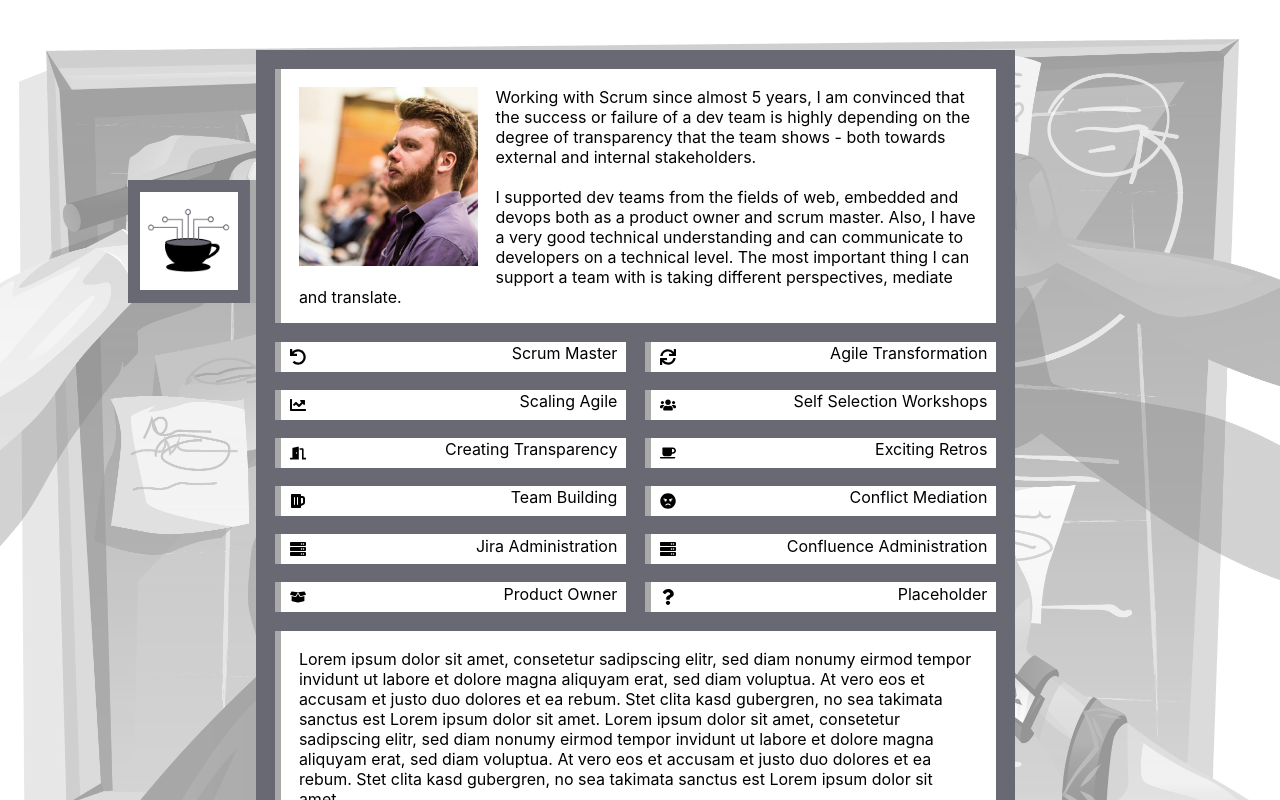
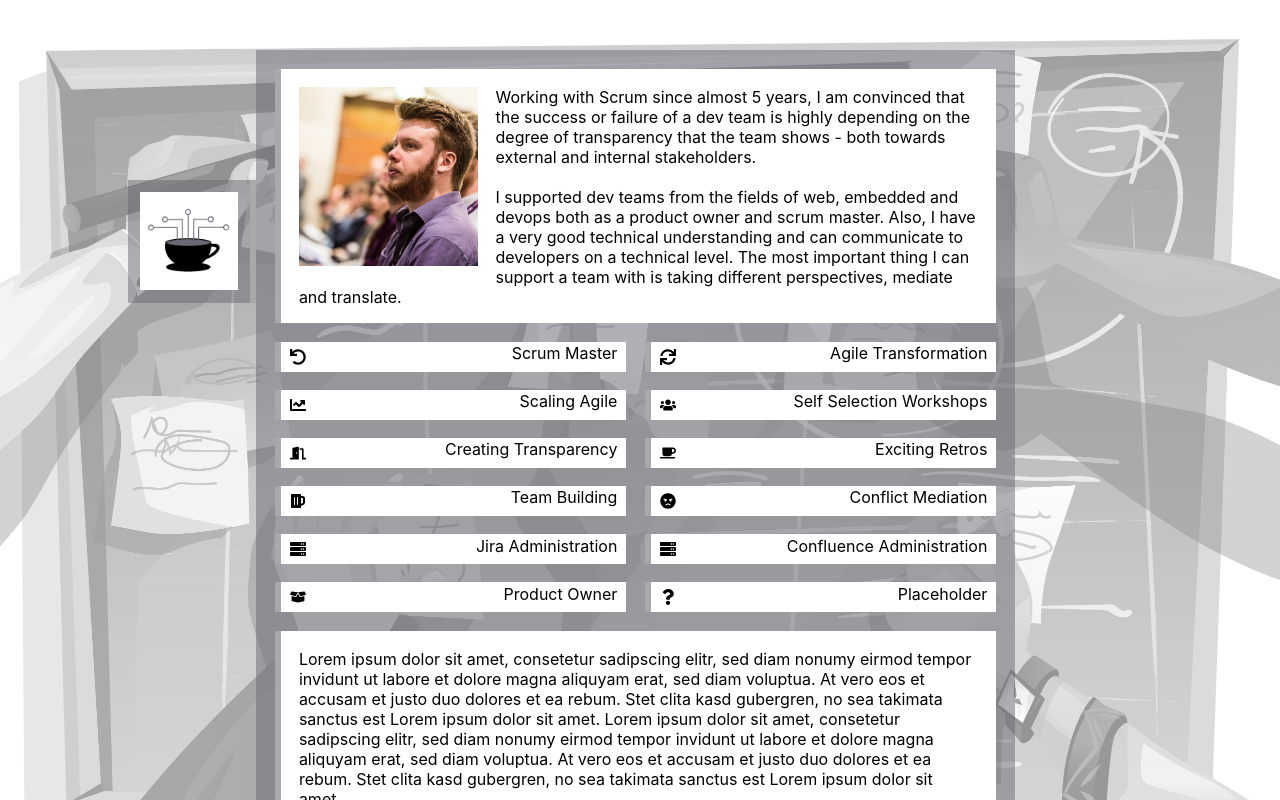
Before and after one commit to Butterweck/butt3rweck.com, a React (Create React App) app: page / in a window 1280 px wide. Shown: the top 800 px of the page. Built offline with nearby package versions, Linux system fonts and the light colour scheme.

Commit message:
background grey is transparent now

```diff
--- a/src/App.css
+++ b/src/App.css
@@ -14,7 +14,7 @@
 .Outer-0-Logobox {
   float: left;
   width: 14.29%;
-  background-color: rgb(104, 105, 114);
+  background-color: rgb(104, 105, 114, 0.5);
   border-right: 6px solid darkgrey;
   box-sizing: border-box;
   position: sticky;
@@ -26,7 +26,7 @@
 .Outer-0 {
   float: left;
   width: 84.71%;
-  background-color: rgb(104, 105, 114);
+  background-color: rgb(104, 105, 114, 0.5);
 }
 
 /* Block-1 */
```
